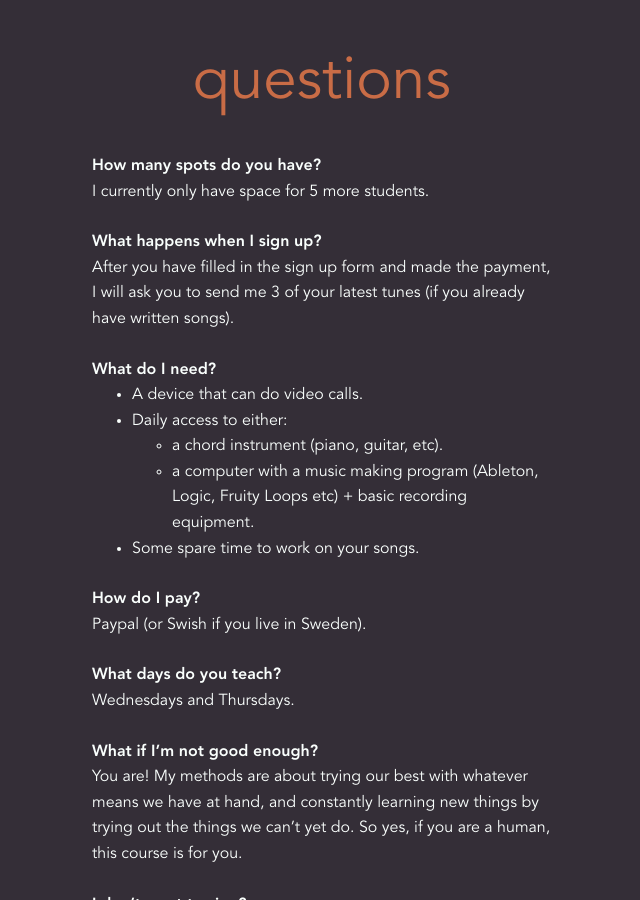
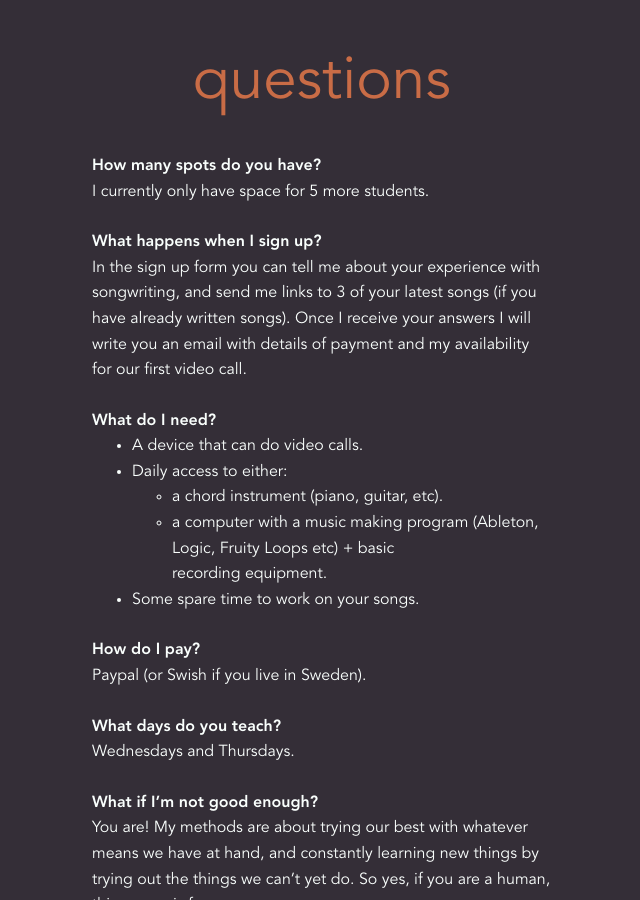
Before and after one commit to pletter/petterrylen.com, a Jekyll site: the page built from songwriting/index.markdown, in a window 1280 px wide and 900 px high, scrolled down 4198 px. Shown: the whole window, without its empty margins (318-958 px from the left). Built offline with Jekyll 4.4.1, drawn with Linux system fonts in a browser that asks for light colours.

Commit message:
questions

```diff
--- a/songwriting/index.markdown
+++ b/songwriting/index.markdown
@@ -125,42 +125,40 @@ layout: songwriting
 	<div>
 	What happens when I sign&nbsp;up?
 	</div>
-	After you have filled in the sign up form and made the payment,
-	I will ask you to send me 3 of your latest tunes
-	(if you already have written&nbsp;songs).
+	In the sign up form you can tell me about your experience with songwriting, and send me links to 3 of your latest songs (if you have already written songs). Once I receive your answers I will write you an email with details of payment and my availability for our first video&nbsp;call.
 	<div>
-	What do I need?
+	What do I&nbsp;need?
 	</div>
 	<ul>
 	<li>A device that can do video calls.</li>
 	<li>Daily access to either:
 		<ul>
 			<li> a chord instrument (piano, guitar, etc).</li>
-			<li> a computer with a music making program (Ableton, Logic, Fruity Loops etc) + basic recording equipment.</li>
+			<li> a computer with a music making program (Ableton, Logic, Fruity Loops etc) + basic recording&nbsp;equipment.</li>
 		</ul>
 	</li>
-	<li>Some spare time to work on your songs. </li>
+	<li>Some spare time to work on your&nbsp;songs. </li>
 	</ul>
 	<div>
-	How do I pay?
+	How do I&nbsp;pay?
 	</div>
-	Paypal (or Swish if you live in Sweden).
+	Paypal (or Swish if you live in&nbsp;Sweden).
 	<div>
-	What days do you teach?
+	What days do you&nbsp;teach?
 	</div>
-	Wednesdays and Thursdays.
+	Wednesdays and&nbsp;Thursdays.
 	<div>
-	What if I’m not good enough?
+	What if I’m not good&nbsp;enough?
 	</div>
 	You are! My methods are about trying our best with whatever means we have at hand,
 	and constantly learning new things by trying out the things we can’t yet do.
-	So yes, if you are a human, this course is for you.
+	So yes, if you are a human, this course is for&nbsp;you.
 	<div>
-	I don’t want to sing?
+	I don’t want to&nbsp;sing?
 	</div>
-	No problem, as long as you don’t mind me telling you to try it anyway.
+	No problem, as long as you don’t mind me telling you to try it&nbsp;anyway.
 	<div>
-	Do you teach [insert musical genre]?
+	Do you teach [insert musical&nbsp;genre]?
 	</div>
 	Yes.
 </div>
```
